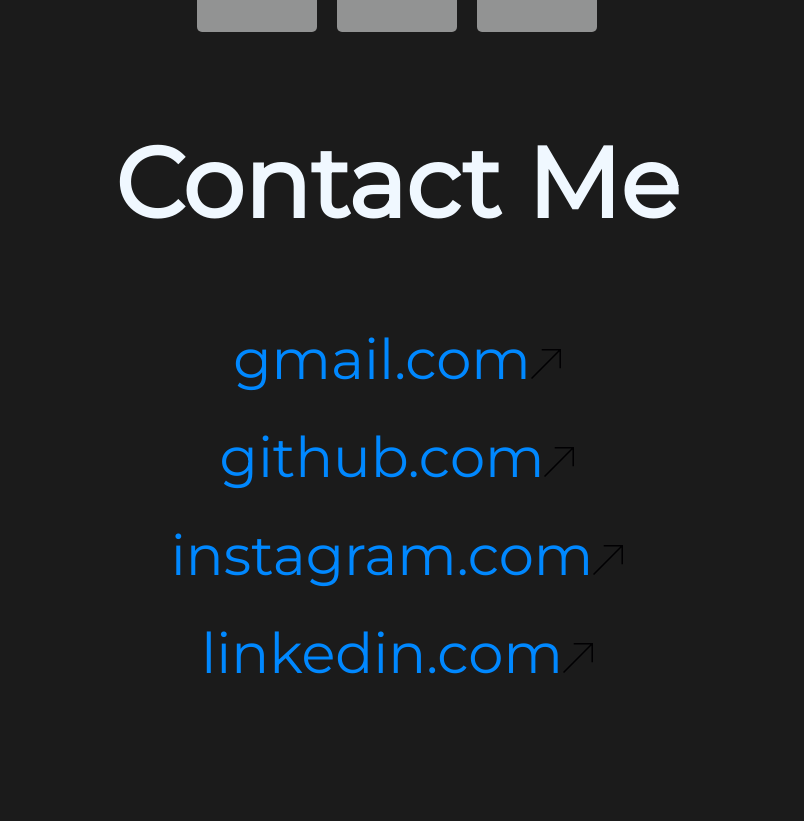
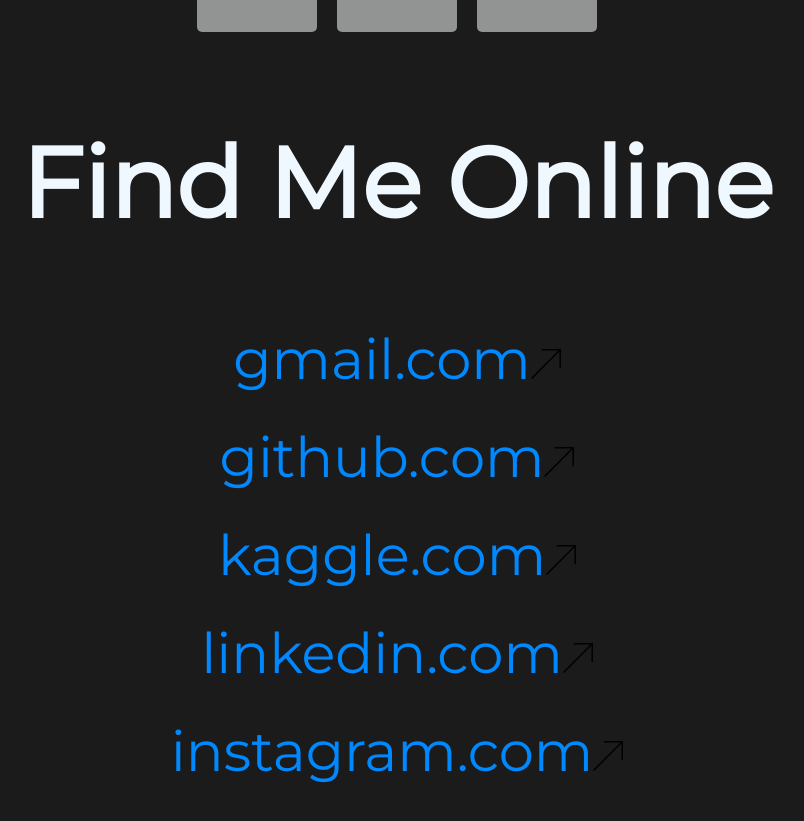
Before and after one commit to RAM-BHARATH/Portfolio, a React (Create React App) app: page / in a window 1280 px wide. Shown: the part 2870-3691 px from the top of the page, without its empty margins (243-1047 px from the left). Before the commit the page ends 3637 px from the top, so only its background shows below. Built offline with nearby package versions, Linux system fonts and the light colour scheme.

Commit message:
Updated contacts

```diff
--- a/src/components/Contact.js
+++ b/src/components/Contact.js
@@ -1,7 +1,7 @@
 export default function Contact() {
     return(
         <div className="contact-div" id="contacts">
-            <h2>Contact Me</h2>
+            <h2>Find Me Online</h2>
             <div className="contact-container">
                 <div className="contact">
                     <a href="mailto:rambharathvadivel@gmail.com">gmail.com<span className="arrow"><img src="images/arrow.svg" alt="" /></span></a>
@@ -10,10 +10,13 @@
                     <a href="https://github.com/RAM-BHARATH">github.com<span className="arrow"><img src="images/arrow.svg" alt="" /></span></a>
                 </div>
                 <div className="contact">
-                    <a href="https://www.instagram.com/ram__v__">instagram.com<span className="arrow"><img src="images/arrow.svg" alt="" /></span></a>
+                    <a href="https://www.kaggle.com/rambharath30">kaggle.com<span className="arrow"><img src="images/arrow.svg" alt="" /></span></a>
                 </div>
                 <div className="contact">
                     <a href="https://www.linkedin.com/in/ram-bharath-v-1800bb1a6/">linkedin.com<span className="arrow"><img src="images/arrow.svg" alt="" /></span></a>
+                </div>
+                <div className="contact">
+                    <a href="https://www.instagram.com/ram__v__">instagram.com<span className="arrow"><img src="images/arrow.svg" alt="" /></span></a>
                 </div>
             </div>
         </div>
```
